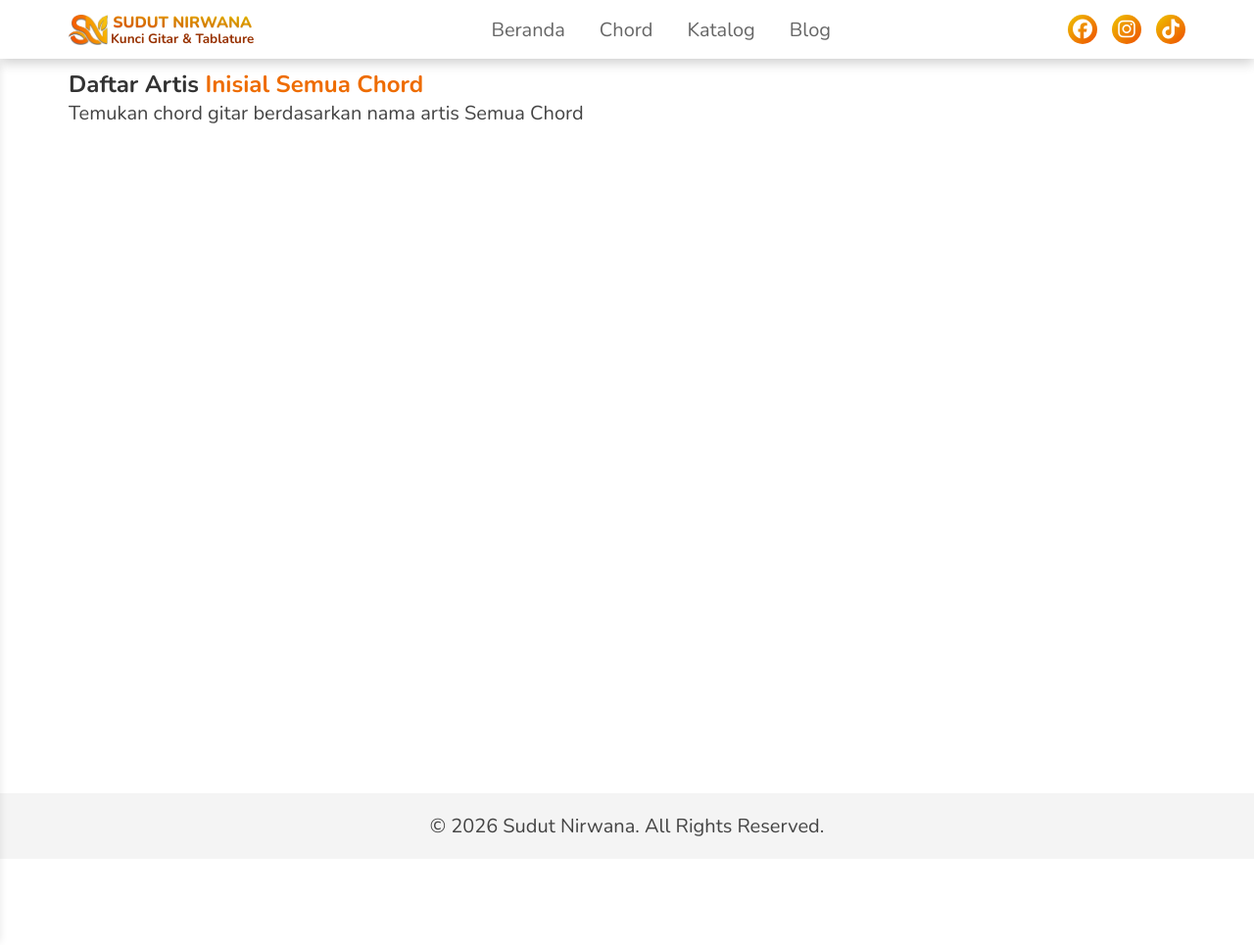
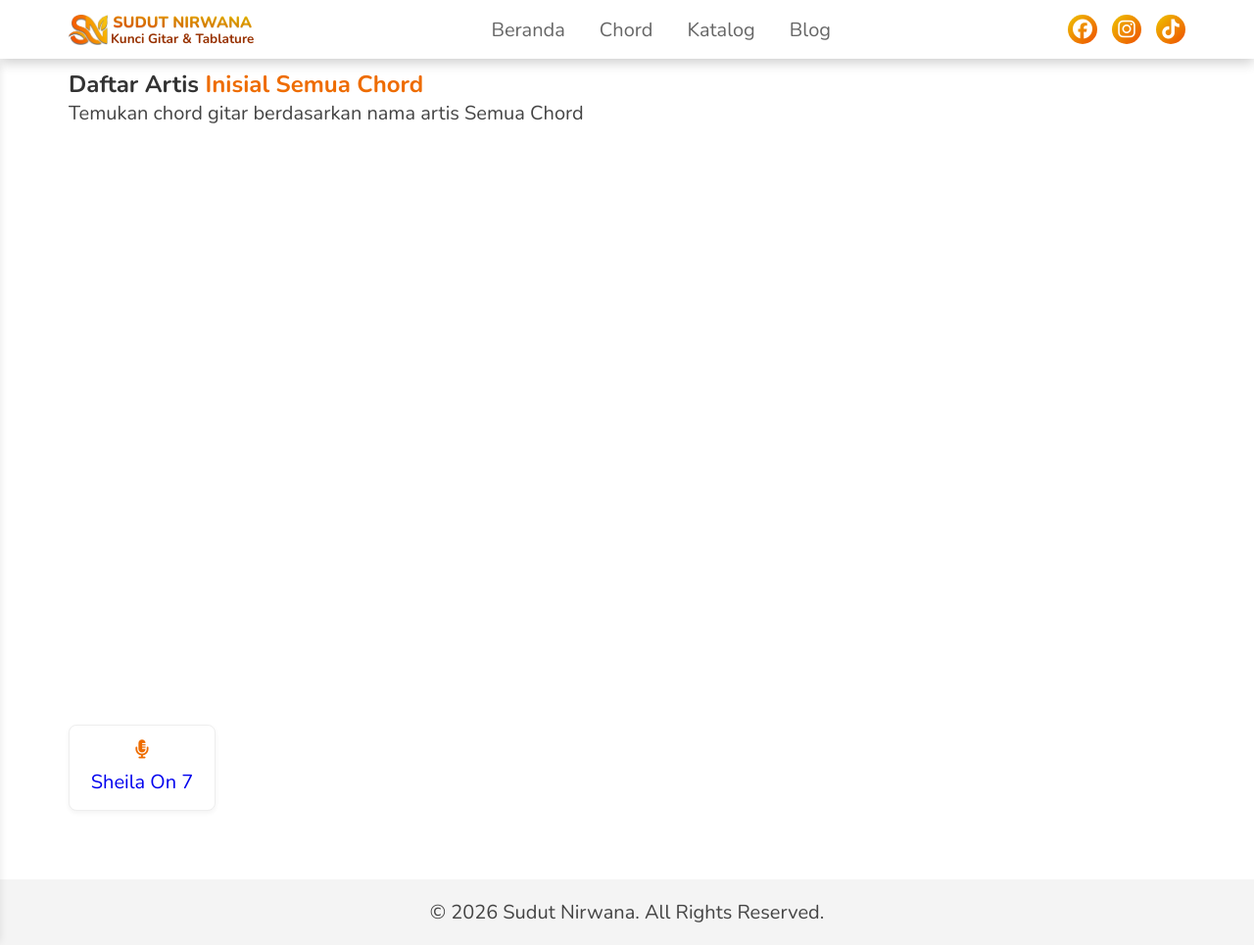
Before and after one commit to sudut-nirwana/sudut-nirwana-main, a Jekyll site: the page built from chord.md, in a window 1280 px wide. Shown: the whole page at 98% size. Built offline with Jekyll 4.4.1, drawn with Linux system fonts in a browser that asks for light colours; before the commit the page ends 900 px from its top, so only the background shows below that.

Commit message:
Update daftar-artis.html

```diff
--- a/_layouts/daftar-artis.html
+++ b/_layouts/daftar-artis.html
@@ -19,7 +19,8 @@ layout: default
 <div class="container">
   <div class="artist-grid">
     {% comment %} Ambil semua data artis unik dari seluruh file chord {% endcomment %}
-    {% assign all_artists = site.pages | where: "layout", "chord" | map: "artist" | uniq | sort %}
+    {% assign all_artists = site.documents | where: "layout", "chord" | map: "artist" | uniq | sort %}
+
 
     {% for artist in all_artists %}
       {% capture first_char %}{{ artist | slice: 0 | downcase }}{% endcapture %}
```
